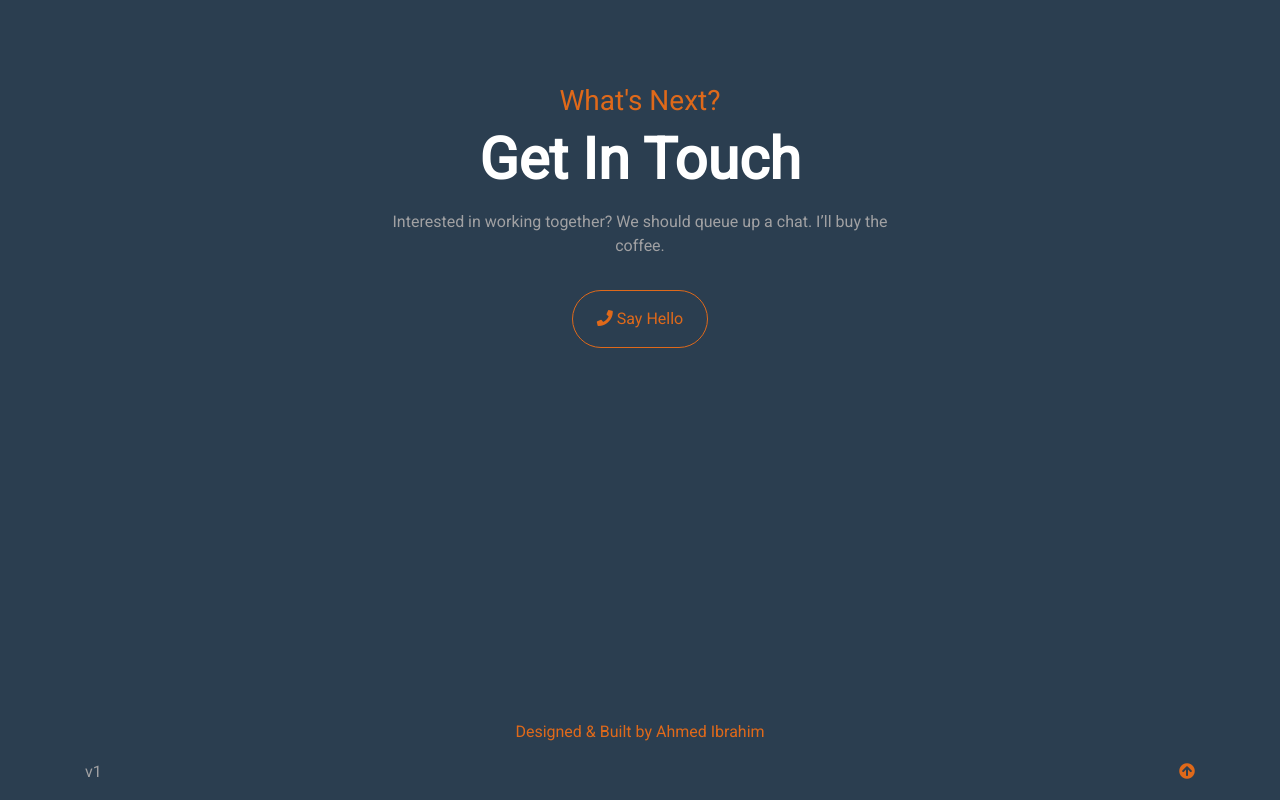
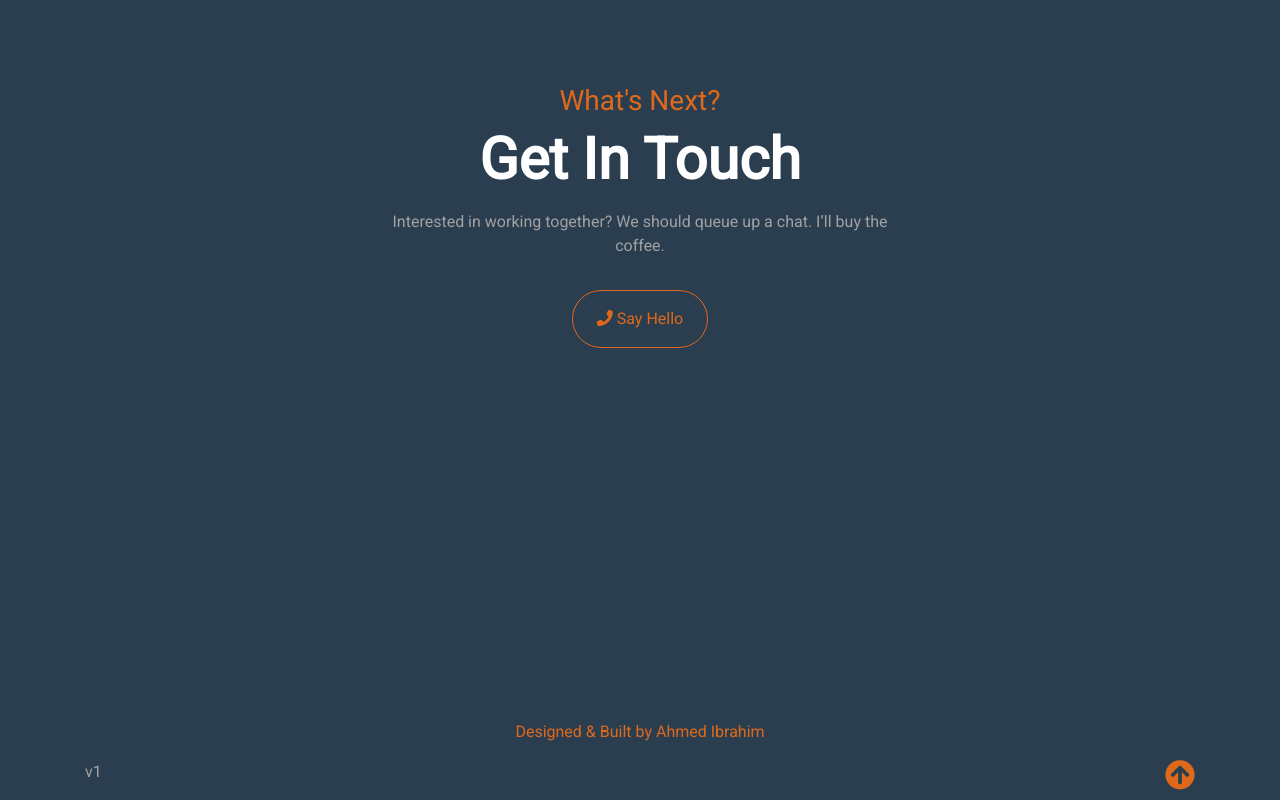
Before and after one commit to ahmaat19/portfolio, a React (Create React App) app: page / in a window 1280 px wide. Shown: the part 2733-3533 px from the top of the page. Built offline with nearby package versions, Linux system fonts and the light colour scheme.

Commit message:
fixed footer

```diff
--- a/src/index.css
+++ b/src/index.css
@@ -83,8 +83,9 @@ body {
   font-weight: bolder;
   font-size: calc(100% + 2vw + 2vh);
 }
-.footer-section .footer-icon {
+.footer-icon {
   font-size: 30px;
+  margin-bottom: 10px;
 }
 
 .sticky-contact-left {
```
